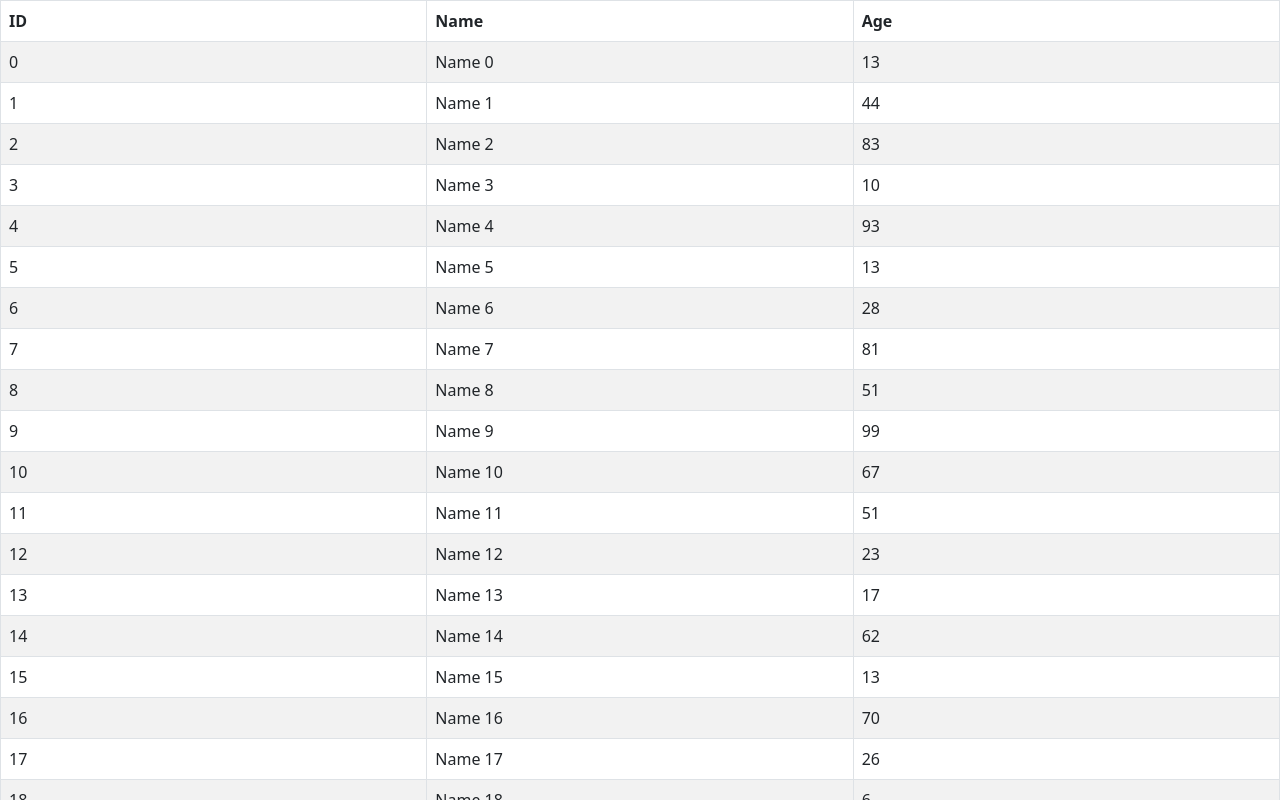
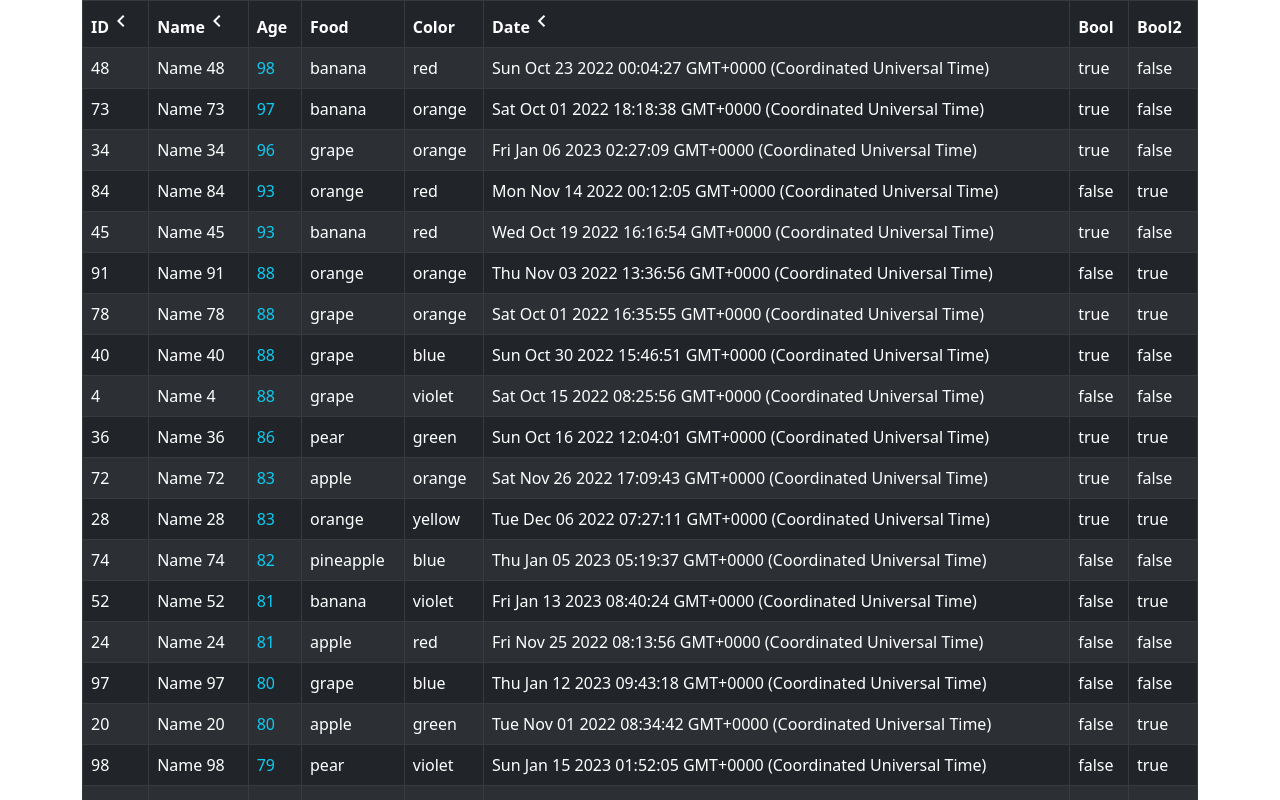
Before and after one commit to tsaxking/tables-js, a website: page v2.html in a window 1280 px wide. Both pictures are taken after a click on the element "Age". Shown: the top 800 px of the page. Drawn offline with nearby package versions, Linux system fonts and the light colour scheme.

Commit message:
sorting and minimize

```diff
--- a/v2.html
+++ b/v2.html
@@ -18,13 +18,35 @@
     </header>
     <main>
         <script src="./v2.js"></script>
-        <table></table>
+        <div class="container">
+            <table></table>
+        </div>
 
         <script>
             const data = new Array(100).fill().map((_, i) => ({
                 id: i,
                 name: `Name ${i}`,
-                age: Math.floor(Math.random() * 100)
+                age: Math.floor(Math.random() * 100),
+                food: [
+                    'apple',
+                    'banana',
+                    'orange',
+                    'pear',
+                    'grape',
+                    'pineapple'
+                ][Math.floor(Math.random() * 6)],
+                color: [
+                    'red',
+                    'orange',
+                    'yellow',
+                    'green',
+                    'blue',
+                    'indigo',
+                    'violet'
+                ][Math.floor(Math.random() * 7)],
+                date: new Date(Date.now() - Math.floor(Math.random() * 10000000000)),
+                bool: Math.random() > 0.5,
+                bool2: Math.random() > 0.5
             }));
 
             const table = document.querySelector('table');
@@ -32,17 +54,36 @@
             const headers = [{
                 title: 'ID',
                 getData: (row) => row.id,
-                sort: (a, b) => a.id - b.id,
                 minimize: true
             }, {
                 title: 'Name',
                 getData: (row) => row.name,
-                sort: (a, b) => a.name.localeCompare(b.name),
                 minimize: true
             }, {
                 title: 'Age',
                 getData: (row) => row.age,
-                sort: (a, b) => a.age - b.age
+                sort: (a, b) => a.data.age - b.data.age
+            }, {
+                title: 'Food',
+                getData: (row) => row.food,
+                sort: (a, b) => a.data.food.localeCompare(b.data.food)
+            }, {
+                title: 'Color',
+                getData: (row) => row.color,
+                sort: (a, b) => a.data.color.localeCompare(b.data.color)
+            }, {
+                title: 'Date',
+                getData: (row) => row.date,
+                sort: (a, b) => a.data.date - b.data.date,
+                minimize: true
+            }, {
+                title: 'Bool',
+                getData: (row) => row.bool,
+                sort: (a, b) => a.data.bool - b.data.bool
+            }, {
+                title: 'Bool2',
+                getData: (row) => row.bool2,
+                sort: (a, b) => a.data.bool2 - b.data.bool2
             }];
 
             const myTable = new Table(table, headers, data, {
@@ -50,11 +91,14 @@
                     'table',
                     'table-striped',
                     'table-hover',
-                    'table-bordered'
+                    'table-bordered',
+                    'table-dark'
                 ],
                 // reorder: true,
-                evenColumns: true,
-                fixedHeaders: true
+                fixedHeaders: true,
+                sort: {
+                    classes: ['text-info']
+                }
             });
         </script>
     </main>
--- a/v2.js
+++ b/v2.js
@@ -16,7 +16,6 @@
 class Table {
     constructor(table, headers, data, options) {
         if (!table.querySelector) {
-            console.log(table);
             throw new Error('Table must be an HTML element');
         }
         this.el = table;
@@ -244,14 +243,62 @@ class Table {
             if (!h) return;
             const th = new TableHeader(h.title);
 
+            if (h.minimize) {
+                const i = document.createElement('i');
+                i.classList.add('material-icons');
+                if (h.__minimized) {
+                    i.innerText = 'chevron_right';
+                    th.el.innerHTML = '';
+
+                    // const el = th.el.cloneNode();
+
+                    // const newTh = document.createElement('th');
+                    // const div = document.createElement('div');
+                    // div.classList.add('ws-nowrap', 'd-flex', 'align-items-center', 'justify-content-space-between', 'w-100');
+                    // div.appendChild(el);
+                    // div.appendChild(i);
+                    // newTh.appendChild(div);
+                    // newTh.classList.add('ws-nowrap', 'w-100');
+
+                    // th.el = newTh;
+                } else i.innerText = 'chevron_left';
+
+                i.style.cursor = 'pointer';
+
+                i.addEventListener('click', () => {
+                    if (h.__minimized) {
+                        i.innerText = 'chevron_left';
+                        h.__minimized = false;
+                        h.__reverse = 0;
+                    } else {
+                        i.innerText = 'chevron_right';
+                        h.__minimized = true;
+                    }
+
+                    this.render();
+                });
+
+                th.el.appendChild(i);
+                th.el.classList.add('ws-nowrap');
+            }
+
             if (h.sort) {
                 th.el.addEventListener('click', () => {
-                    this.sort(h.sort);
+                    let { __reverse } = h;
+                    h.__sorted = true;
+
+                    if (typeof __reverse === 'undefined') __reverse = true;
+                    else if (+__reverse === 1) __reverse = false;
+                    else if (+__reverse === 0) {
+                        __reverse = undefined;
+                        h.__sorted = false;
+                    }
+
+                    h.__reverse = __reverse;
+
+                    this.data = this.sort(h.sort, __reverse);
+                    this.render();
                 });
-            }
-
-            if (h.minimize) {
-
             }
 
             tr.appendChild(th.el);
@@ -310,6 +357,7 @@ class Table {
                     rowPos: i,
                     colPos,
                     header: h.title || h.name || h.key,
+                    minimized: h.__minimized,
                 });
 
                 this.columns[j].cells.push(c);
@@ -354,6 +402,12 @@ class Table {
                 if (Array.isArray(colGroup)) {
                     let col = colGroup.find(c => c.index == j);
                     if (col) c.el.classList.add(...col.classes);
+                }
+
+                if (h.__sorted) {
+                    if (this.options.sort) {
+                        if (Array.isArray(this.options.sort.classes)) c.el.classList.add(...this.options.sort.classes);
+                    }
                 }
 
                 try {
@@ -418,18 +472,22 @@ class Table {
 
 
     // sorting
-    sort(method, reverse = false) {
+    sort(method, reverse) {
+        if (typeof method !== 'function') throw new Error('sort method must be a function');
+
+        if (typeof reverse !== 'boolean') {
+            // cancel sort
+            return this.originalData;
+        }
+
         // sort this.data the same way as this.data
         const { rows } = this;
 
-        let newRows = rows.map((r, i) => {
-            r.__data = this.data[i];
-            return r;
-        });
+        const newRows = rows.sort(method);
 
-        newRows = newRows.sort((a, b) => {
-            return method(a, b);
-        });
+        if (reverse) newRows.reverse();
+
+        return newRows.map(r => r.data);
     }
 }
 
@@ -460,7 +518,8 @@ class TableColumn {
 class TableCell {
     constructor(type, header, row, {
         rowPos,
-        colPos
+        colPos,
+        minimized
     }) {
         this.content = header.getData ? header.getData(row) : row[header.title || header.name || header.key];
         this.type = type;
@@ -468,7 +527,8 @@ class TableCell {
         this.rowPos = rowPos;
         this.headerTitle = header.title;
 
-        this.render();
+        if (!minimized) this.render();
+        else this.el = document.createElement('td');
     }
 
     render() {
```
